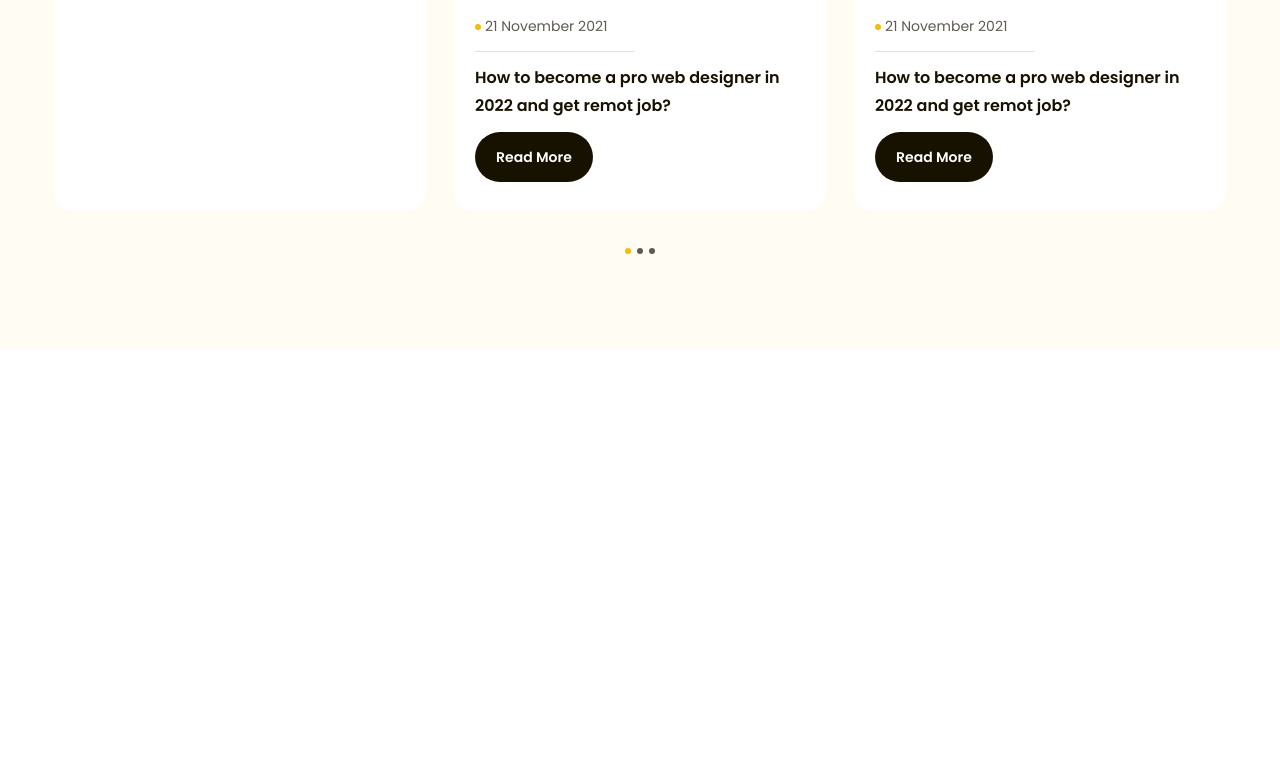
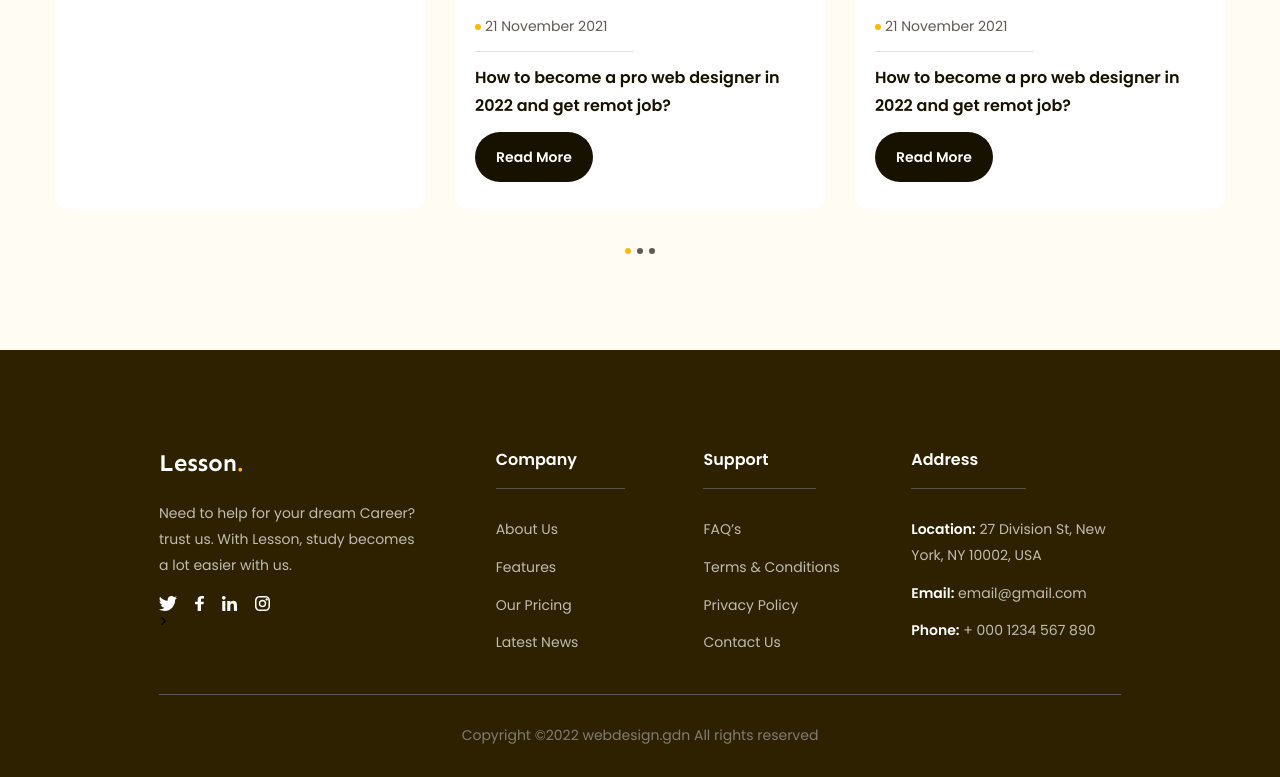
Before and after one commit to DoNgan0911/htmlcss-project-01, a plain HTML site: page index.html in a window 1280 px wide. Shown: the part 4279-5056 px from the top of the page. Before the commit the page ends 5000 px from the top, so only its background shows below. Drawn offline with Linux system fonts and the light colour scheme.

Commit message:
complete Footer

```diff
--- a/assets/css/styles.css
+++ b/assets/css/styles.css
@@ -574,3 +574,73 @@ a{
 .blog .dot.active{
     background-color: var(--primary-color);
 }
+
+
+.footer{
+    padding: 96px 135px 0;
+    background-color:  #2E2100;;
+}
+.footer .row{
+    display: flex;
+    padding-bottom: 38px;
+
+    border-bottom: 1px solid #595959;
+}
+.footer .column{
+    width: 21.6%;
+}
+.footer .column:first-child{
+    width: 35%;
+}
+.footer .column .desc{
+    max-width: 267px;
+    margin-top: 18px;
+    color: #BFBCB2;
+    font-size: 1.4rem;
+    line-height: 1.85; /* 185.714% */
+}
+.footer .social{
+    margin-top: 18px;
+    display: flex;
+    gap: 18px;
+}
+.footer .title{
+    color: #FFF;
+    font-size: 1.6rem ;
+    font-weight: 600;
+    line-height: 1.75; /* 175% */
+
+    border-bottom:1px solid #59554B;
+    display: inline-block;
+    padding-bottom: 14px;
+    padding-right: 48px;
+}
+.footer .list{
+    margin-top: 28px;
+}
+.footer .list a{
+    color: #BFBCB2;
+    font-size: 1.4rem;
+    line-height: 1.85; /* 185.714% */
+
+    display: inline-block;
+    margin-bottom: 12px;
+}
+.footer .list li:last-child a{
+    margin-bottom: 0;
+}
+.footer strong{
+    color: #FFF;
+    font-weight: 600;
+    font-size: 1.4rem;
+}
+
+.footer .copy-right{
+    padding: 28px 0 ;
+}
+.footer .copy-right p{
+    color: #807D74;
+    text-align: center;
+    font-size: 1.4rem;
+    line-height: 1.85; /* 185.714% */
+}
--- a/index.html
+++ b/index.html
@@ -11,8 +11,7 @@
     <link rel="stylesheet" href="./assets/css/styles.css">
 </head>
 <body>
-    <main style="height: 5000px;">
-
+    <main >
         <header class="header fixed">
             <div class="main-content">
                 <!-- class content để set width chung th -->
@@ -35,7 +34,7 @@
                         </ul>
                     </nav>
                     <div class="action">
-                        <a href="" class="btn sign-up-btn">Sign-up</a>
+                        <a href="#!" class="btn sign-up-btn">Sign-up</a>
                     </div>
                 </div>
             </div>
@@ -233,7 +232,7 @@
                         <h2 class="heading lv2">Learner outcomes through our awesome platform</h2>
                         <p class="desc">87% of people learning for professional development report career benefits like getting a promotion, a raise, or starting a new career.</p>
                         <p class="desc">Lesson Impact Report (2022)</p>
-                        <a href="" class="btn cta-btn">Sign Up</a>
+                        <a href="#!" class="btn cta-btn">Sign Up</a>
                     </div>
                 </div>
             </div>
@@ -248,7 +247,7 @@
                     <div class="content">
                         <h2 class="heading lv2">Take the next step toward your personal and professional goals with Lesson.</h2>
                         <p class="desc">Take the next step toward. Join now to receive personalized  and more recommendations from the full Coursera catalog.</p>
-                        <a href="" class="btn cta-btn">John Now</a>
+                        <a href="#!" class="btn cta-btn">John Now</a>
                     </div>
                 </div>
             </div>
@@ -266,7 +265,7 @@
                        <div class="info">
                             <span class="date">21 November 2021</span>
                             <h3 class="title"><a href="#!">How to become a pro web designer in 2022 and get remot job?</a></h3>
-                            <a href="" class="btn">Read More</a>
+                            <a href="#!" class="btn">Read More</a>
                        </div>
                     </div>
                     <div class="item">
@@ -274,7 +273,7 @@
                         <div class="info">
                             <span class="date">21 November 2021</span>
                             <h3 class="title"><a href="#!">How to become a pro web designer in 2022 and get remot job?</a></h3>
-                            <a href="" class="btn">Read More</a>
+                            <a href="#!" class="btn">Read More</a>
                         </div>
                     </div>
                     <div class="item">
@@ -282,7 +281,7 @@
                         <div class="info">
                             <span class="date">21 November 2021</span>
                             <h3 class="title"><a href="#!">How to become a pro web designer in 2022 and get remot job?</a></h3>
-                            <a href="" class="btn">Read More</a>
+                            <a href="#!" class="btn">Read More</a>
                        </div>
                     </div>
                     <div class="item">
@@ -290,7 +289,7 @@
                        <div class="info">
                             <span class="date">21 November 2021</span>
                             <h3 class="title"><a href="#!">How to become a pro web designer in 2022 and get remot job?</a></h3>
-                            <a href="" class="btn">Read More</a>
+                            <a href="#!" class="btn">Read More</a>
                        </div>
                     </div>
                 </div>
@@ -303,8 +302,71 @@
             </div>
         </div>
 
-
-
+        <footer class="footer">
+            <div class="main-content">
+                <div class="row">
+                    <div class="column">
+                       <img src="./assets/img/Logo-2.svg" alt="" class="logo">
+                       <p class="desc">Need to help for your dream Career? trust us. With Lesson, study becomes a lot easier with us.</p>
+                       <div class="social">
+                        <a href="#!"><img src="./assets/icons/twitter.svg" alt=""></a>
+                        <a href="#!"><img src="./assets/icons/Facebook.svg" alt=""></a>
+                        <a href="#!"><img src="./assets/icons/Linkedin.svg" alt=""></a>
+                        <a href="#!"><img src="./assets/icons/Instagram.svg" alt=""></a>
+                       </div>>
+                    </div>
+                    <div class="column">
+                        <h3 class="title">Company</h3>
+                        <ul class="list">
+                            <li>
+                                <a href="#!">About Us</a>
+                            </li>
+                            <li>
+                                <a href="#!">Features</a>
+                            </li>
+                            <li>
+                                <a href="#!">Our Pricing</a>
+                            </li>
+                            <li>
+                                <a href="#!">Latest News</a>
+                            </li>
+                        </ul>
+                    </div>
+                    <div class="column">
+                        <h3 class="title">Support</h3>
+                        <ul class="list">
+                            <li>
+                                <a href="#!">FAQ’s</a>
+                            </li>
+                            <li>
+                                <a href="#!">Terms & Conditions</a>
+                            </li>
+                            <li>
+                                <a href="#!">Privacy Policy</a>
+                            </li>
+                            <li>
+                                <a href="#!">Contact Us</a>
+                            </li>
+                        </ul>
+                    </div>
+                    <div class="column">
+                        <h3 class="title">Address</h3>
+                        <ul class="list">
+                            <li>
+                                <a href="#!"><strong>Location:</strong> 27 Division St, New York, NY 10002, USA</a>
+                            </li>
+                            <li>
+                                <a href="#!"><strong>Email:</strong> email@gmail.com</a>
+                            </li>
+                            <li>
+                                <a href="#!"><strong>Phone:</strong> + 000 1234 567 890</a>
+                            </li>
+                        </ul>
+                    </div>
+                </div>
+                <div class="copy-right"><p class="desc">Copyright ©2022 webdesign.gdn All rights reserved</p></div>
+            </div>
+        </footer>
     </main>
 
 </body>
```
Also changed, not shown: assets/icons/Facebook.svg (added), assets/icons/Instagram.svg (added), assets/icons/Linkedin.svg (added), assets/icons/twitter.svg (added), assets/img/Logo-2.svg (added).
